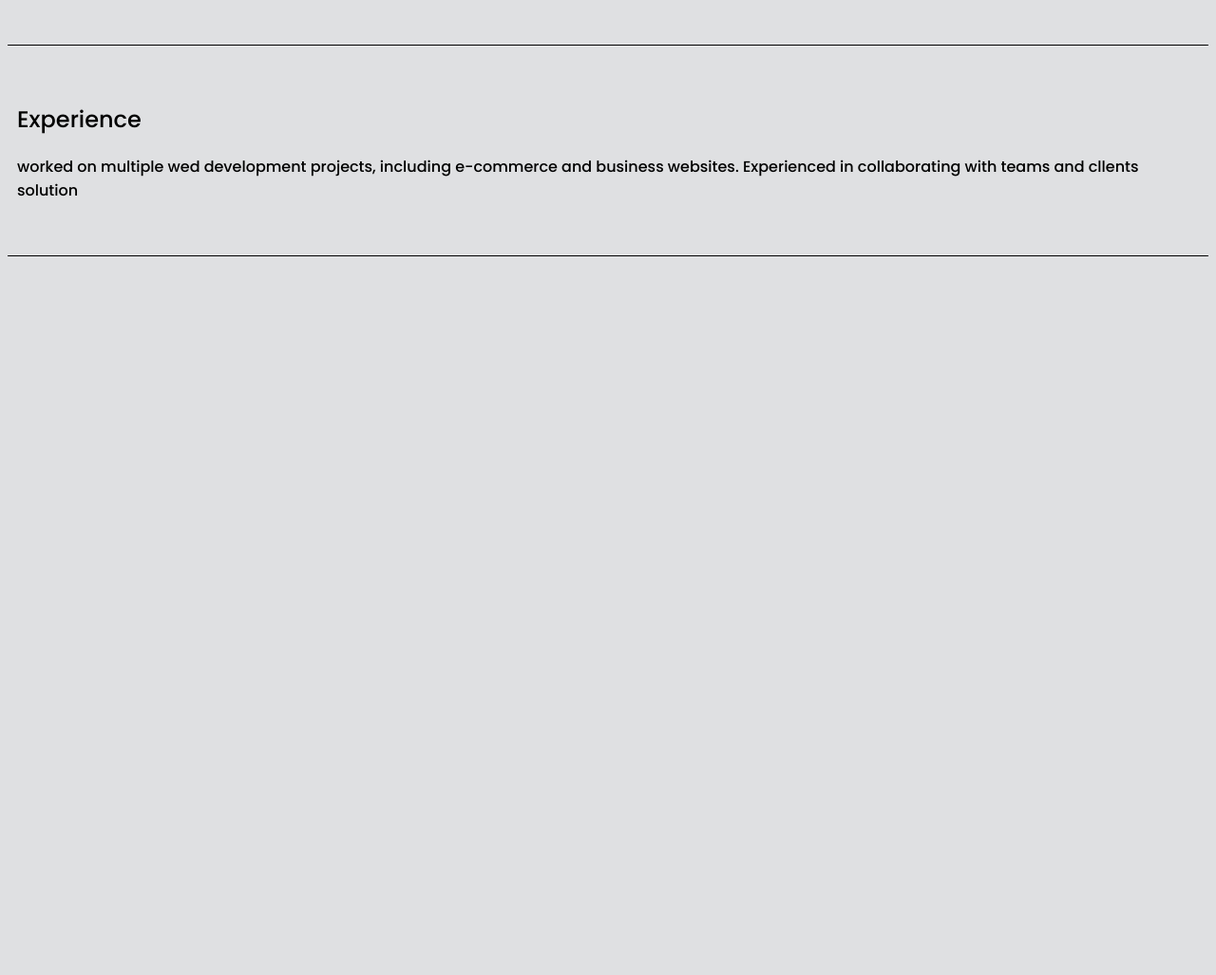
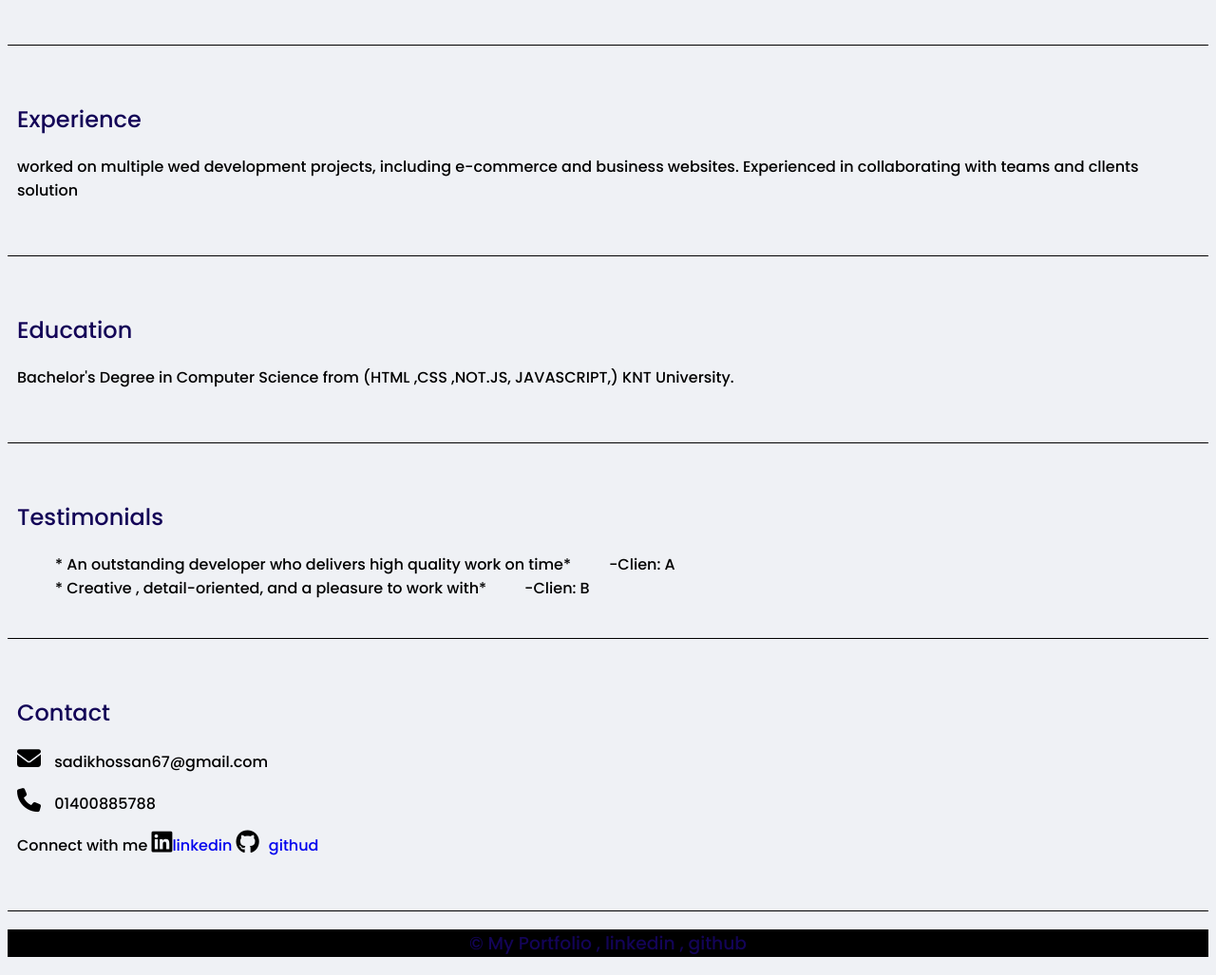
Before and after one commit to sadik3262/potfulio-project-1, a plain HTML site: page index.html in a window 1280 px wide. Shown: the part 2404-3431 px from the top of the page at 95% size. Before the commit the page ends 2682 px from the top, so only its background shows below. Drawn offline with Linux system fonts and the light colour scheme; a web font is replaced by a local one.

Commit message:
updated:footer and added icon contact

```diff
--- a/endex.css
+++ b/endex.css
@@ -5,16 +5,17 @@
   font-weight: 500;
   font-style: normal;
   font-optical-sizing: auto;
-  background-color: rgb(223, 224, 226);
+  background-color: rgb(239, 241, 245);
 }
 section{
 border-bottom: 1px solid;
 padding: 40px 10px;
 }
+
 .name {
   padding: 50px auto;
   height: 100px auto;
-  background-color: lightsteelblue;
+  background-color: rgb(169, 171, 173);
   text-align: center;
   color: deeppink;
   font-size: 100px;
@@ -41,3 +42,17 @@ a {text-decoration: none;}
   width: auto;
 
 }
+blockquote {
+  display: inline;
+}
+i{
+  font-size: 25px;
+  color: black;
+}
+h1, h2 ,h3 {
+  color: rgb(19, 4, 87);
+}
+h3 , footer
+{text-align: center;
+ background-color: black;
+}
--- a/index.html
+++ b/index.html
@@ -9,7 +9,10 @@
     <link rel="preconnect" href="https://fonts.googleapis.com">
     <link rel="preconnect" href="https://fonts.gstatic.com" crossorigin>
     <link href="https://fonts.googleapis.com/css2?family=Moon+Dance&family=Playwrite+IT+Moderna:wght@100..400&family=Poppins:ital,wght@0,100;0,200;0,300;0,400;0,500;0,600;0,700;0,800;0,900;1,100;1,200;1,300;1,400;1,500;1,600;1,700;1,800;1,900&display=swap" rel="stylesheet">
-    </head>
+
+    <!-- google font awesome ICON -->
+    <link rel="stylesheet" href="https://cdnjs.cloudflare.com/ajax/libs/font-awesome/6.7.2/css/all.min.css" integrity="sha512-Evv84Mr4kqVGRNSgIGL/F/aIDqQb7xQ2vcrdIwxfjThSH8CSR7PBEakCr51Ck+w+/U6swU2Im1vVX0SVk9ABhg==" crossorigin="anonymous" referrerpolicy="no-referrer" />
+</head>
 <body>
     <header>
         <h1 class="name">My Portfolio</h1>
@@ -60,6 +63,27 @@
         solution
         </p>
     </section>
+    <section>
+        <h2>Education</h2>
+        <p> Bachelor's Degree in Computer Science from (HTML ,CSS ,NOT.JS, JAVASCRIPT,) KNT University.
+        </p>
+    </section>
+    <section>
+        <h2>Testimonials</h2>
+        <blockquote> * An outstanding developer who delivers high quality work on time*</blockquote>-Clien: A
+    </br>
+          <blockquote> * Creative , detail-oriented, and a pleasure to work with*</blockquote>-Clien: B
+
+    </section>
+    <section>
+        <h2>Contact</h2>
+        <p><i class="fa-solid fa-envelope" style="margin-right: 10px;"></i> sadikhossan67@gmail.com</p>
+        <p><i class="fa-solid fa-phone" style="margin-right: 10px;"></i> 01400885788</p>
+        <P>Connect with me <a href="linkedin"> <i class="fa-brands fa-linkedin"></i>linkedin</a> <i class="fa-brands fa-github" style="margin-right: 10px;" ></i><a href="github">githud</a></P>
+    </section>
+<footer>
+     <h3> &copy; My Portfolio , linkedin , github</h3>
+</footer>
 </main>
 </body>
 </html>
```
